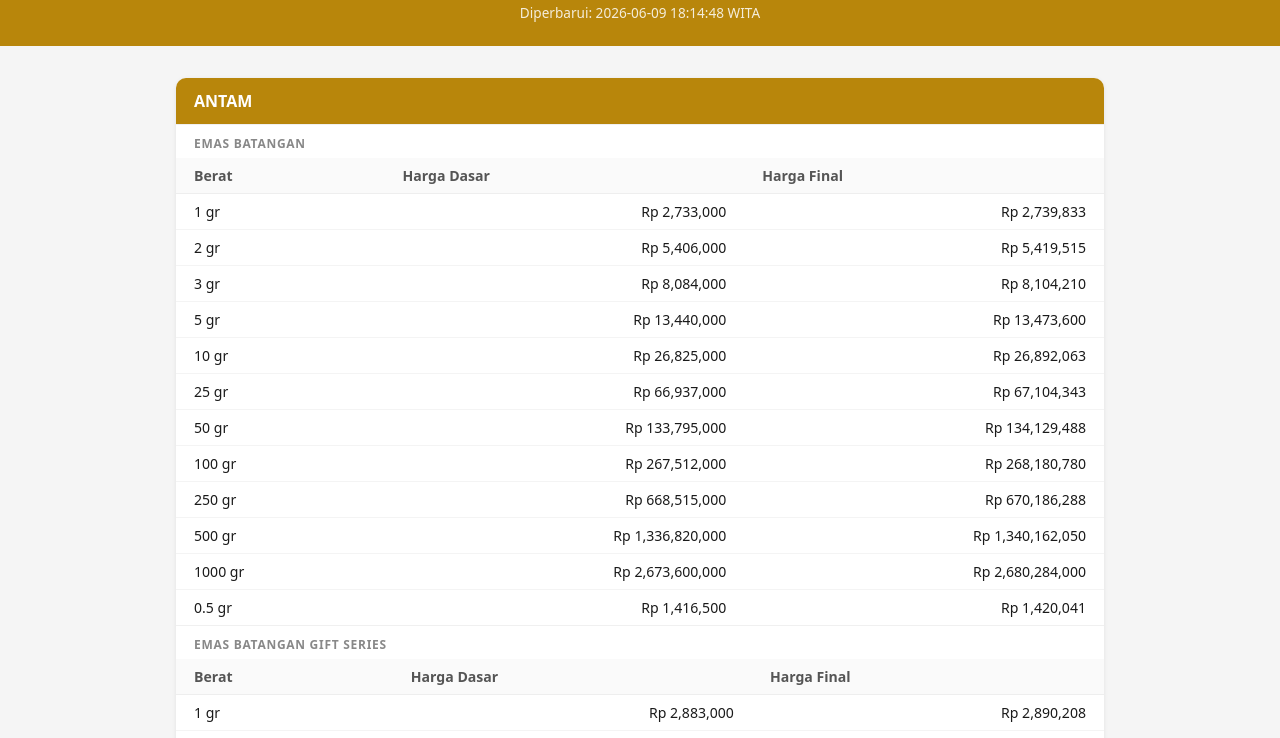
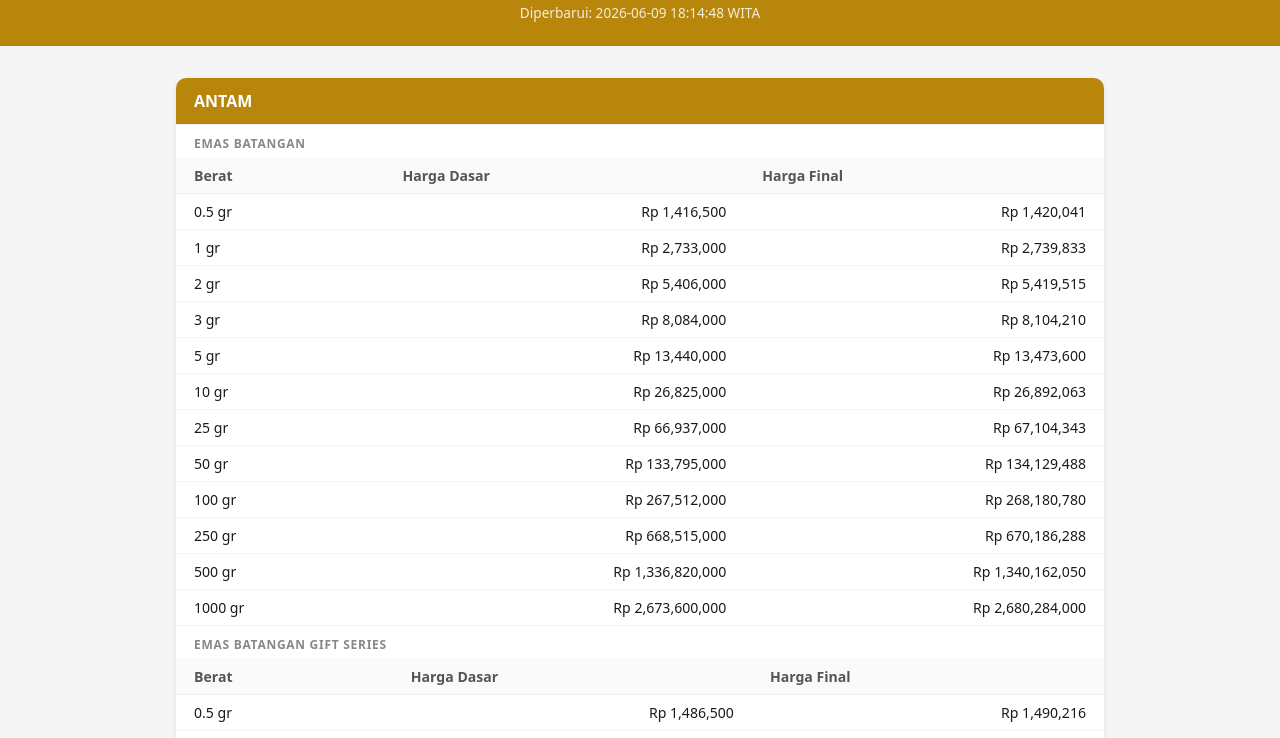
Before and after one commit to dzakki/harga-lm, a website: page index.html in a window 1280 px wide. Shown: the part 62-800 px from the top of the page. Drawn offline with Linux system fonts and the light colour scheme.

Commit message:
sort berat ascending in dashboard

```diff
--- a/index.html
+++ b/index.html
@@ -116,6 +116,7 @@
 
   function renderCategory(cat, items) {
     const rows = Object.entries(items)
+      .sort(([a], [b]) => parseFloat(a) - parseFloat(b))
       .map(([w, v]) => `
         <tr>
           <td>${w} gr</td>
```
